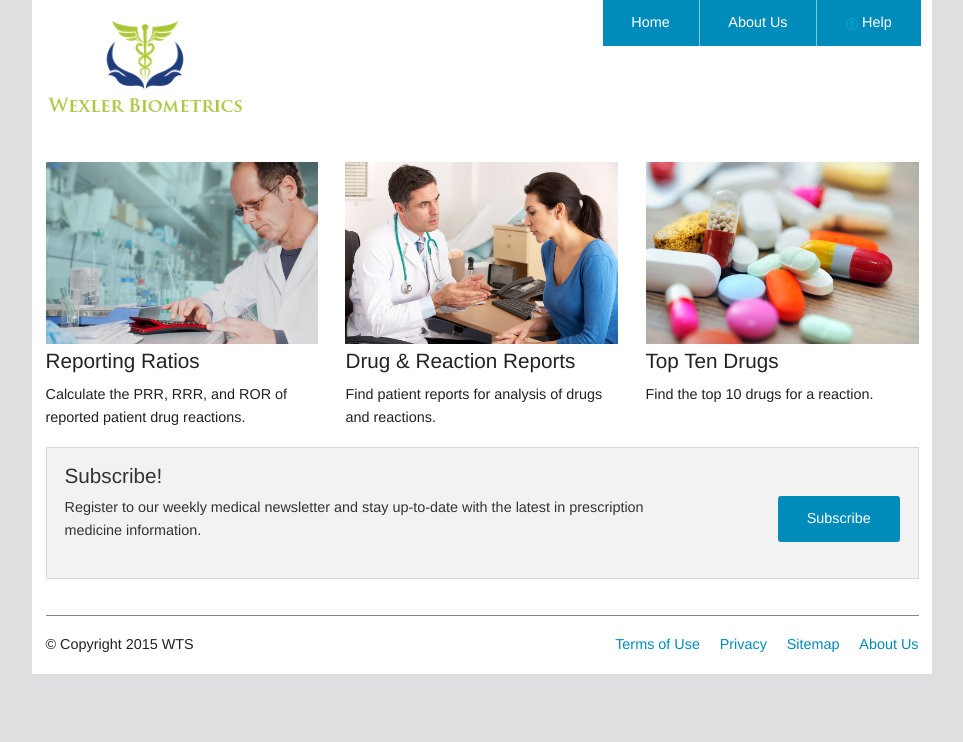
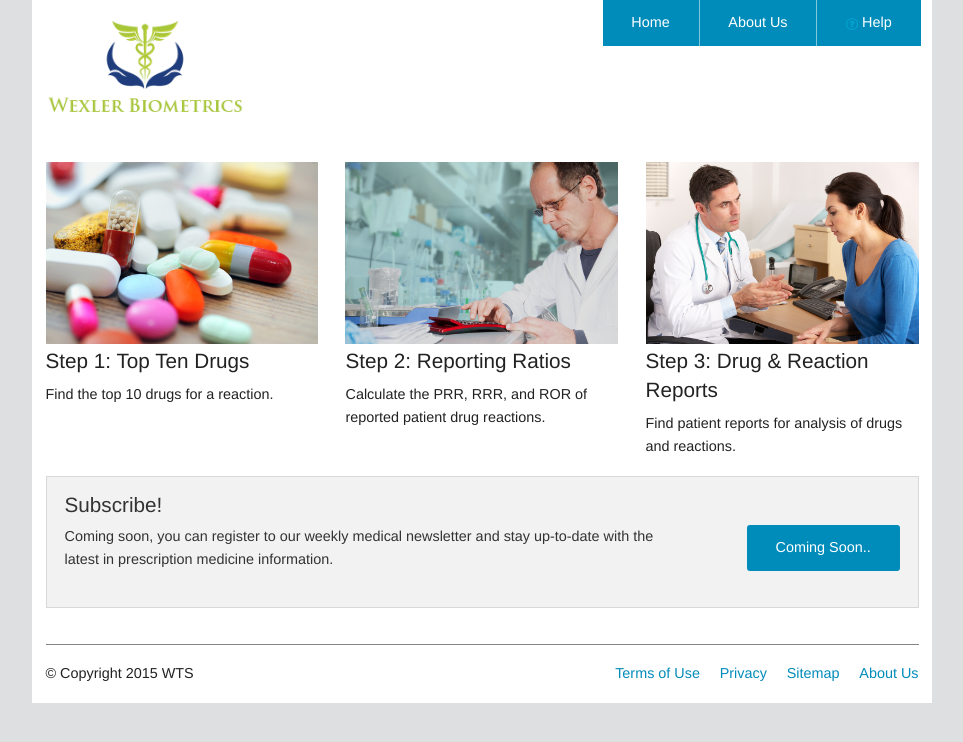
Before and after one commit to WTS-I/ADSI, a plain HTML site: page WEB_APP/index.html in a window 1280 px wide. Shown: the whole page, without its empty margins (158-1121 px from the left). Drawn offline with Linux system fonts and the light colour scheme.

Commit message:
ADSI-64: update the home page and main navigation

```diff
--- a/WEB_APP/index.html
+++ b/WEB_APP/index.html
@@ -31,21 +31,20 @@
 
 		<div class="row">
 			<div class="large-4 columns">
+			  <a href="./top_ten.html"><img src="./img/shutterstock_70250746.jpg"/></a>
+			  <h4>Step 1: Top Ten Drugs</h4>
+			  <p>Find the top 10 drugs for a reaction.</p>
+			</div>
+			<div class="large-4 columns">
 			  <a href="./reporting_ratios.html"><img src="./img/shutterstock_173333135.jpg"/></a>
-			  <h4>Reporting Ratios</h4>
+			  <h4>Step 2: Reporting Ratios</h4>
 			  <p>Calculate the PRR, RRR, and ROR of reported patient drug reactions.</p>
 			</div>
 
 			<div class="large-4 columns">
 			  <a href="./drug_reactions.html"><img src="./img/shutterstock_98521175.jpg"/></a>
-			  <h4>Drug &amp; Reaction Reports</h4>
+			  <h4>Step 3: Drug &amp; Reaction Reports</h4>
 			  <p>Find patient reports for analysis of drugs and reactions.</p>
-			</div>
-
-			<div class="large-4 columns">
-			  <a href="./top_ten.html"><img src="./img/shutterstock_70250746.jpg"/></a>
-			  <h4>Top Ten Drugs</h4>
-			  <p>Find the top 10 drugs for a reaction.</p>
 			</div>
         </div>
 
@@ -55,10 +54,10 @@
 				<h4>Subscribe!</h4>
 				<div class="row" style="background-color: inherit;">
 				  <div class="large-9 columns">
-					<p>Register to our weekly medical newsletter and stay up-to-date with the latest in prescription medicine information.</p>
+					<p>Coming soon, you can register to our weekly medical newsletter and stay up-to-date with the latest in prescription medicine information.</p>
 				  </div>
 				  <div class="large-3 columns">
-					<a href="#" class="radius button right">Subscribe</a>
+					<a href="#" class="radius button right">Coming Soon..</a>
 				  </div>
 				</div>
 			  </div>
```
Also changed, not shown: WEB_APP/about_us.html (+3 -3 lines), WEB_APP/drug_reactions.html (+3 -3 lines), WEB_APP/top_ten.html (+3 -3 lines).
